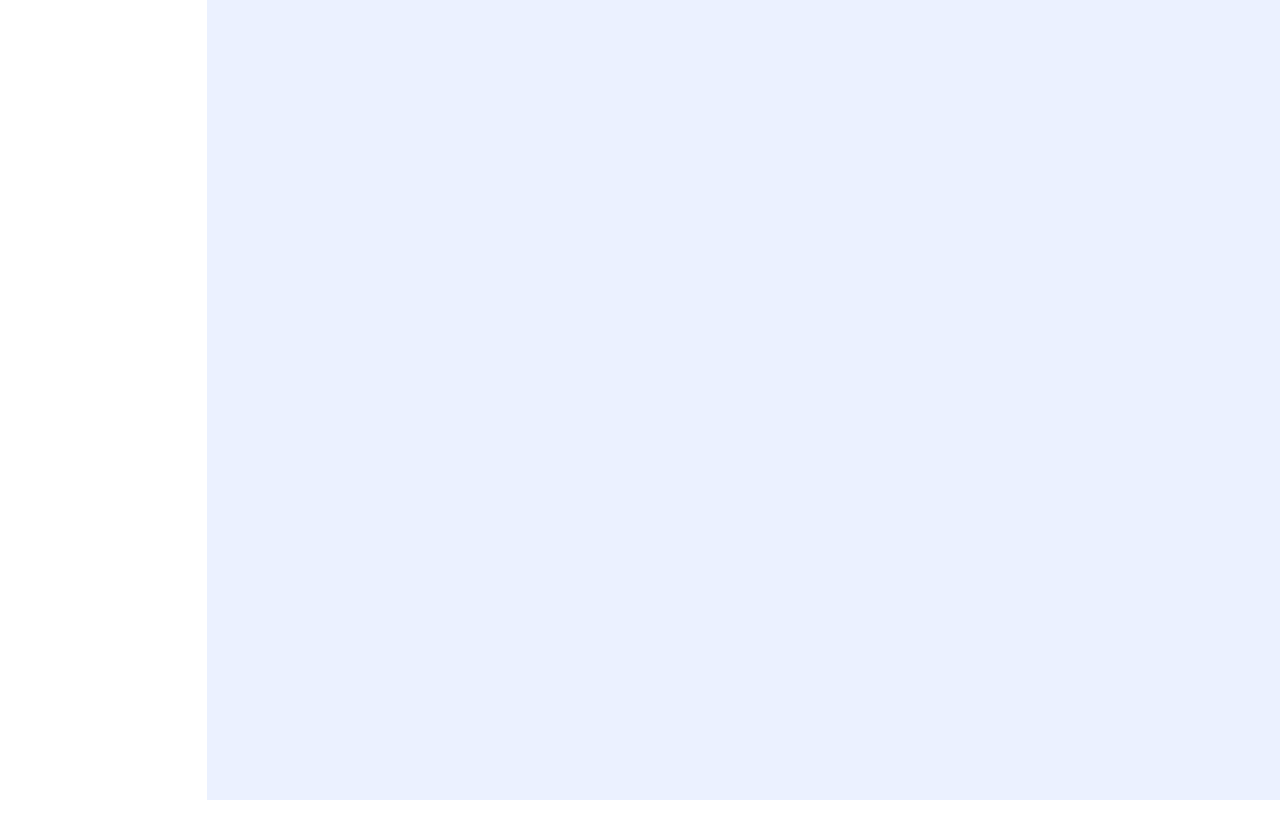
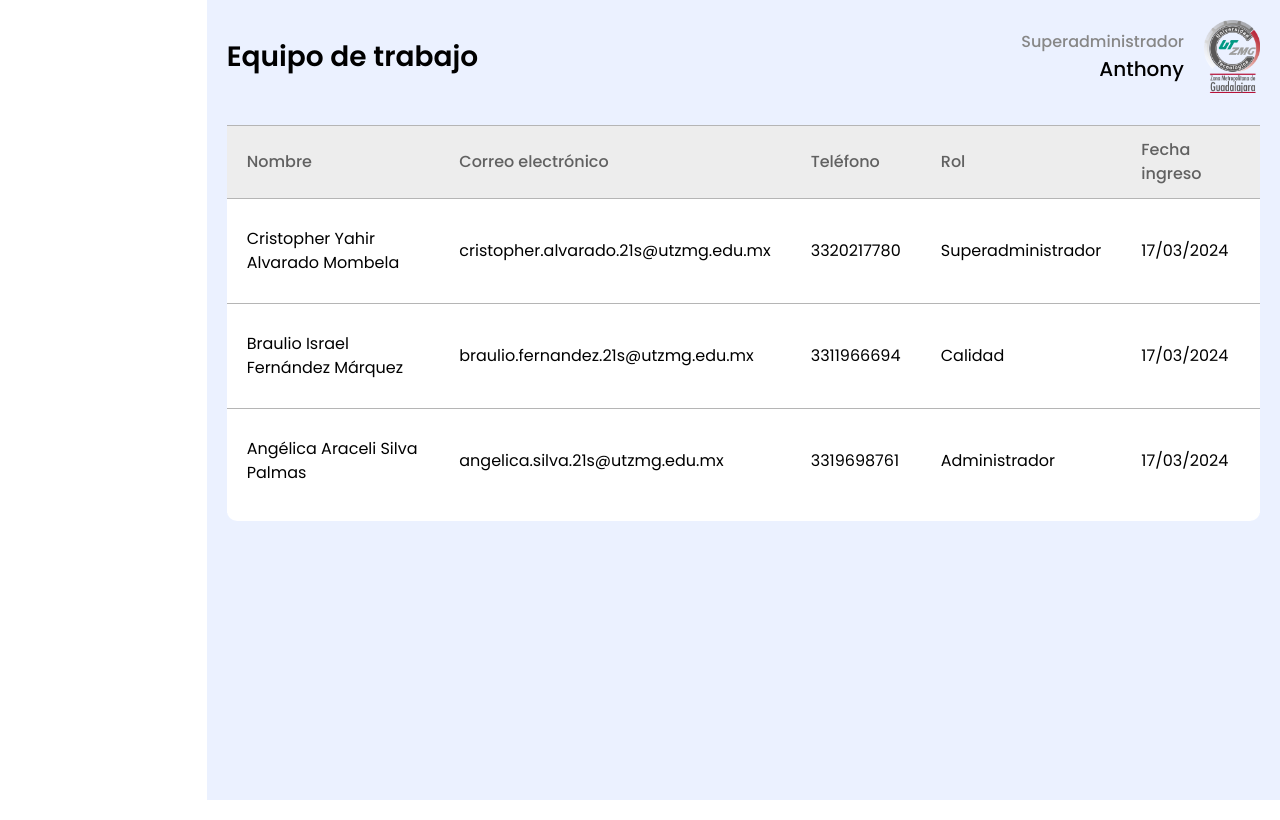
Before and after one commit to CristopherAlvaradoM/busme-client, a Next.js app: page /superadmin/workteam in a window 1280 px wide. Built offline with nearby package versions, Linux system fonts and the light colour scheme.

Commit message:
add components to workteam page

```diff
--- a/src/app/superadmin/workteam/page.tsx
+++ b/src/app/superadmin/workteam/page.tsx
@@ -1,3 +1,20 @@
+import BusmeProfileHeader from "@/app/components/BusmeProfileHeader";
+import BusmeCard from "@/app/components/BusmeCard";
+import BusmeTable from "@/app/components/BusmeTable";
+
+const workTeamHeaders = ['Nombre', 'Correo electrónico', 'Teléfono', 'Rol', 'Fecha ingreso'];
+const workTeamData = [
+    ['Cristopher Yahir Alvarado Mombela', 'cristopher.alvarado.21s@utzmg.edu.mx', '3320217780', 'Superadministrador', '17/03/2024'],
+    ['Braulio Israel Fernández Márquez', 'braulio.fernandez.21s@utzmg.edu.mx', '3311966694', 'Calidad', '17/03/2024'],
+    ['Angélica Araceli Silva Palmas', 'angelica.silva.21s@utzmg.edu.mx', '3319698761', 'Administrador', '17/03/2024']
+];
 export default function WorkTeamPage() {
-
+    return (
+        <div>
+            <BusmeProfileHeader rol={"Superadministrador"} title={"Equipo de trabajo"} username={"Anthony"}/>
+            <BusmeCard>
+                <BusmeTable headers={workTeamHeaders} data={workTeamData}/>
+            </BusmeCard>
+        </div>
+    )
 }
```
